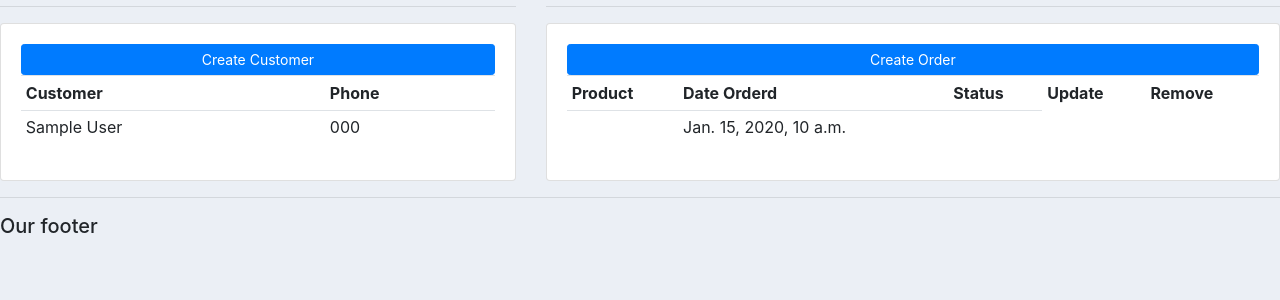
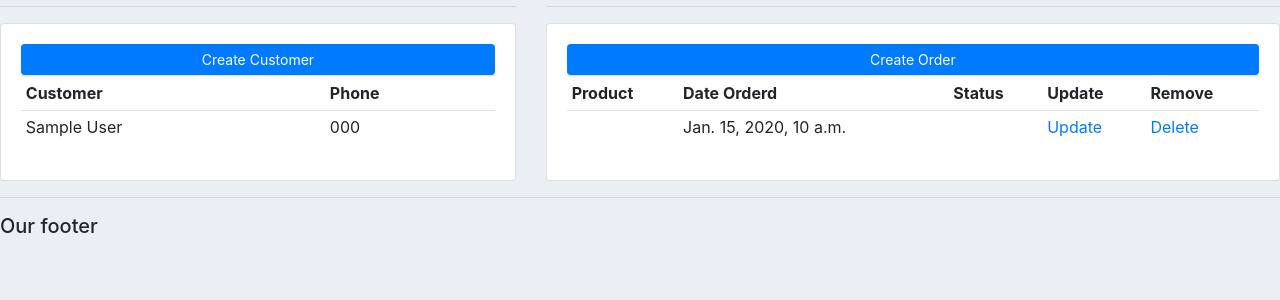
Before and after one commit to kilik42/django-3.0, a Django app: page / in a window 1280 px wide. Shown: the part 325-625 px from the top of the page. Run offline with Django 3.2, Linux system fonts and the light colour scheme; tables that the repository leaves empty hold one stand-in row (values such as "Sample post"); some libraries are stand-ins or nearby versions.

Commit message:
special functions to dashboard

```diff
--- a/accounts/templates/accounts/dashboard.html
+++ b/accounts/templates/accounts/dashboard.html
@@ -54,6 +54,10 @@
 				<td>{{order.product}}</td>
 				<td>{{order.date_created}}</td>
 				<td>{{order.status}}</td>
+				<td><a href="#">Update</a></td>
+				<td><a href="#">Delete</a></td>
+
+
 			</tr>
 
 			{%endfor %}
```
